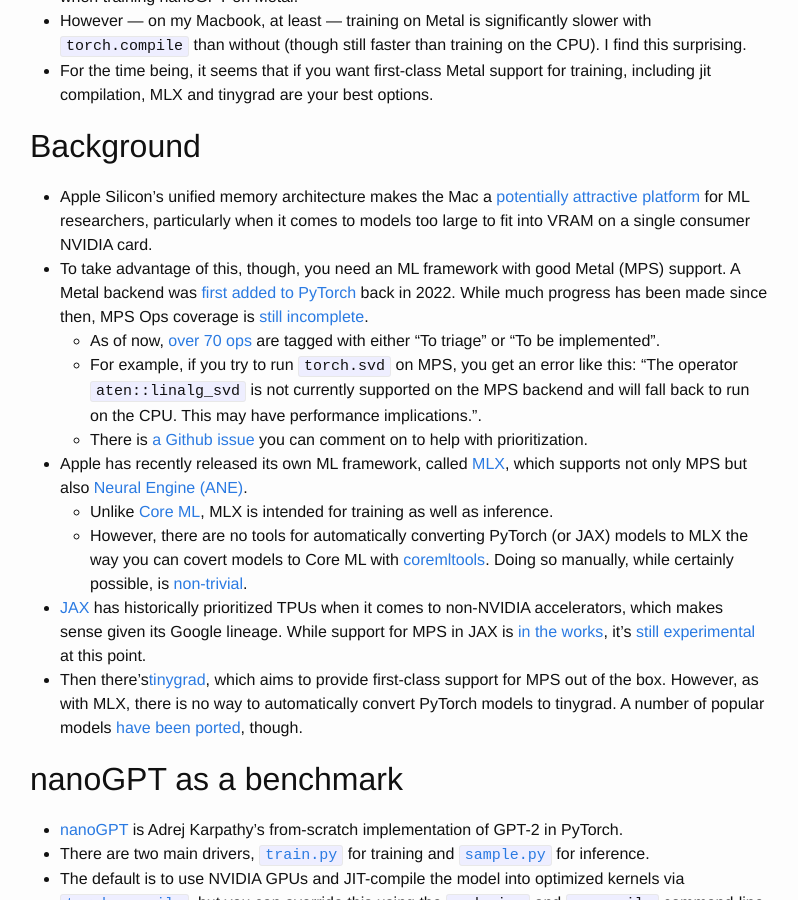
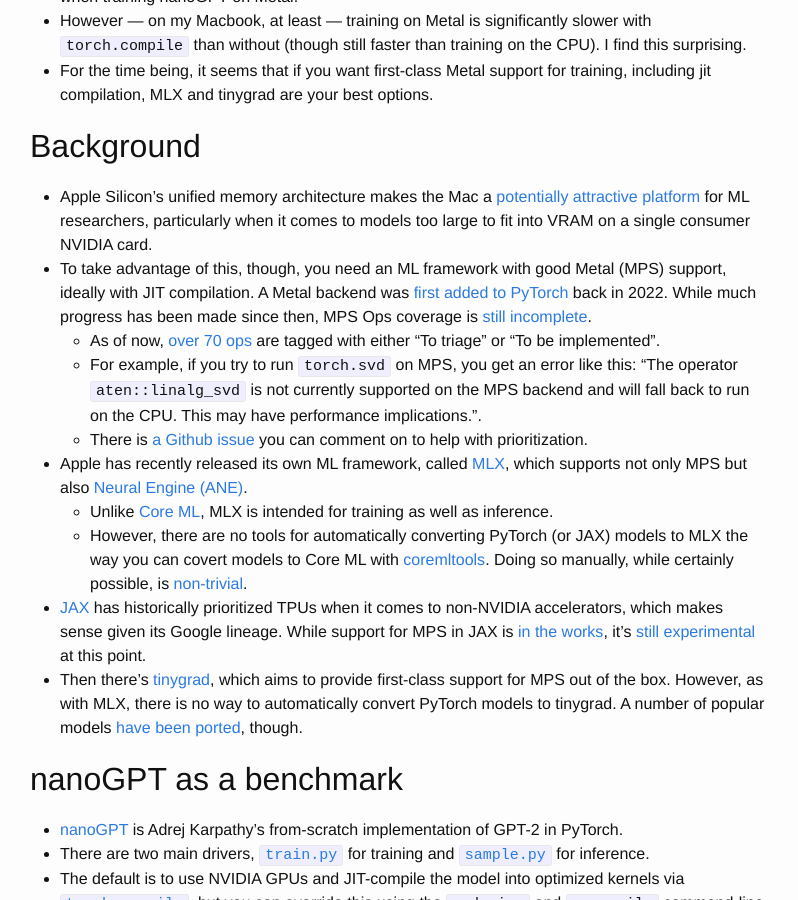
Before and after one commit to vglazer/vglazer.github.io, a Jekyll site: the page built from _posts/2025-09-16-state-of-training-on-metal.md, in a window 1280 px wide and 900 px high, scrolled down 587 px. Shown: the whole window, without its empty margins (240-1038 px from the left). Built offline with Jekyll 4.4.1, drawn with Linux system fonts in a browser that asks for light colours; nearby versions of some CDN libraries.

Commit message:
More typo fixes

```diff
--- a/_posts/2025-09-16-state-of-training-on-metal.md
+++ b/_posts/2025-09-16-state-of-training-on-metal.md
@@ -17,7 +17,7 @@ categories: metal jax pytorch llms nanogpt tinygrad mlx ane asitop
 ## Background
 
 - Apple Silicon's unified memory architecture makes the Mac a [potentially attractive platform](https://arxiv.org/pdf/2501.14925) for ML researchers, particularly when it comes to models too large to fit into VRAM on a single consumer NVIDIA card.
-- To take advantage of this, though, you need an ML framework with good Metal (MPS) support. A Metal backend was [first added to PyTorch](https://pytorch.org/blog/introducing-accelerated-pytorch-training-on-mac/) back in 2022. While much progress has been made since then, MPS Ops coverage is [still incomplete](https://qqaatw.dev/pytorch-mps-ops-coverage/).
+- To take advantage of this, though, you need an ML framework with good Metal (MPS) support, ideally with JIT compilation. A Metal backend was [first added to PyTorch](https://pytorch.org/blog/introducing-accelerated-pytorch-training-on-mac/) back in 2022. While much progress has been made since then, MPS Ops coverage is [still incomplete](https://qqaatw.dev/pytorch-mps-ops-coverage/).
   - As of now, [over 70 ops](https://github.com/users/kulinseth/projects/1/views/1) are tagged with either "To triage" or "To be implemented".
   - For example, if you try to run `torch.svd` on MPS, you get an error like this: "The operator `aten::linalg_svd` is not currently supported on the MPS backend and will fall back to run on the CPU. This may have performance implications.".
   - There is [a Github issue](https://github.com/pytorch/pytorch/issues/77764) you can comment on to help with prioritization.
@@ -25,7 +25,7 @@ categories: metal jax pytorch llms nanogpt tinygrad mlx ane asitop
   - Unlike [Core ML](https://developer.apple.com/documentation/coreml), MLX is intended for training as well as inference.
   - However, there are no tools for automatically converting PyTorch (or JAX) models to MLX the way you can covert models to Core ML with [coremltools](https://github.com/apple/coremltools). Doing so manually, while certainly possible, is [non-trivial](https://github.com/pranavjad/mlx-gpt2).
 - [JAX](https://github.com/jax-ml/jax) has historically prioritized TPUs when it comes to non-NVIDIA accelerators, which makes sense given its Google lineage. While support for MPS in JAX is [in the works](https://developer.apple.com/metal/jax/), it's [still experimental](https://github.com/jax-ml/jax?tab=readme-ov-file#supported-platforms) at this point.
-- Then there's[tinygrad](https://github.com/tinygrad/tinygrad), which aims to provide first-class support for MPS out of the box. However, as with MLX, there is no way to automatically convert PyTorch models to tinygrad. A number of popular models [have been ported](https://docs.tinygrad.org/showcase/), though.
+- Then there's [tinygrad](https://github.com/tinygrad/tinygrad), which aims to provide first-class support for MPS out of the box. However, as with MLX, there is no way to automatically convert PyTorch models to tinygrad. A number of popular models [have been ported](https://docs.tinygrad.org/showcase/), though.
 
 ## nanoGPT as a benchmark
 
```
